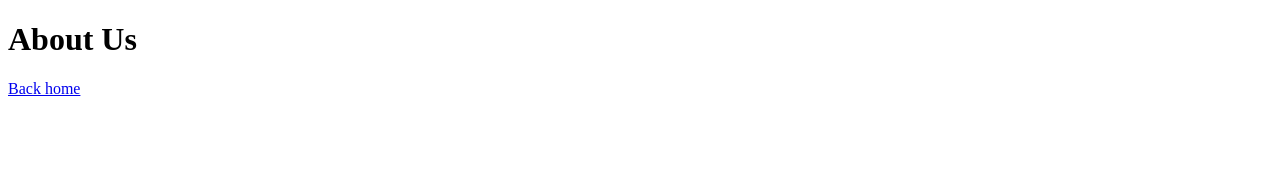
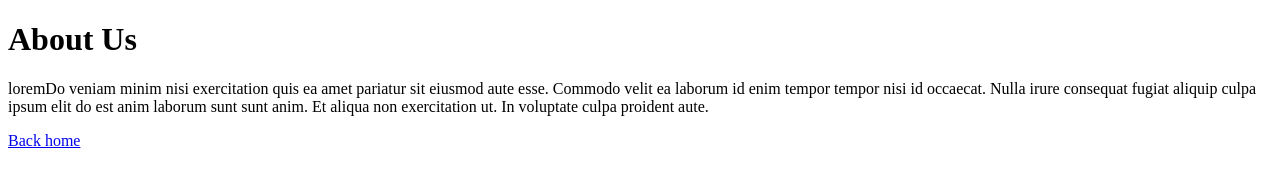
Before and after one commit to freznosmooth/gatsby, a Gatsby site: page /about-us in a window 1280 px wide. Built offline with nearby package versions, Linux system fonts and the light colour scheme; Gatsby itself is replaced by a stand-in of ours.

Commit message:
Added about us text

```diff
--- a/src/pages/about-us.js
+++ b/src/pages/about-us.js
@@ -4,6 +4,7 @@ import Link from "gatsby-link";
 export default () => (
   <div>
     <h1>About Us</h1>
+    <p>loremDo veniam minim nisi exercitation quis ea amet pariatur sit eiusmod aute esse. Commodo velit ea laborum id enim tempor tempor nisi id occaecat. Nulla irure consequat fugiat aliquip culpa ipsum elit do est anim laborum sunt sunt anim. Et aliqua non exercitation ut. In voluptate culpa proident aute.</p>
     <Link to="/">Back home</Link>
   </div>
 );
```
